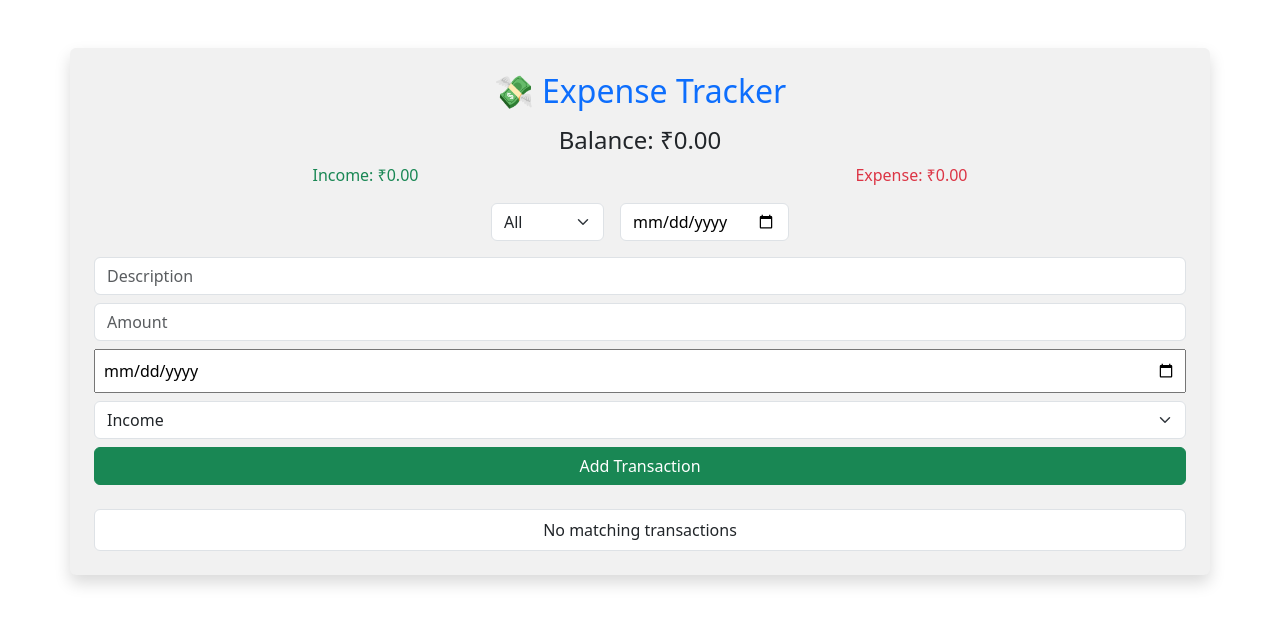
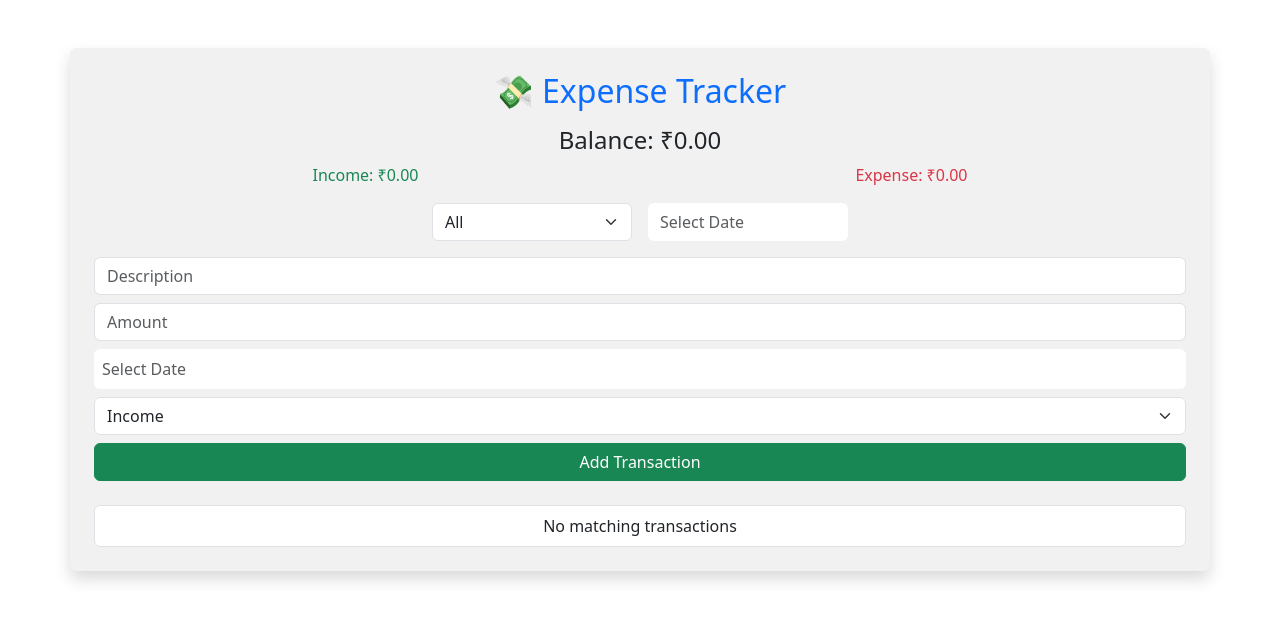
Before and after one commit to karthickavis/expense-tracker-app, a React (Create React App) app: page / in a window 1280 px wide. Shown: the top 624 px of the page. Built offline with nearby package versions, Linux system fonts and the light colour scheme.

Commit message:
date input update

```diff
--- /dev/null
+++ b/src/App.css
@@ -0,0 +1,3 @@
+.filter-date{
+    border: 2px solid black;
+}
--- a/src/components/Filters.js
+++ b/src/components/Filters.js
@@ -13,31 +13,25 @@ const Filters = () => {
   };
 
   return (
-    <div className="d-flex gap-3 justify-content-center my-3">
-      <select className="form-select w-auto" onChange={handleTypeChange}>
+ <div className="d-flex  gap-3 justify-content-center my-3">
+  <select className="form-select w-50 w-sm-auto" style={{maxWidth:'200px'}} onChange={handleTypeChange}>
     <option value="All">All</option>
     <option value="income">Income</option>
     <option value="expense">Expense</option>
   </select>
+
   <input
-        type="date"
-        className="form-control w-auto"
-       style={{
-    color: "#000",
-    background: "#fff",
-    opacity: 1,
-    display: "block"
-  }}
+    type="text"
+    className="form-control w-50 w-sm-auto"
+    style={{ border: "none", outline: "none",maxWidth:'200px' }}
     onFocus={(e) => (e.target.type = "date")}
-  onBlur={(e) => {
-    if (!e.target.value) e.target.type = "text";
-  }}
-
+    onBlur={(e) => !e.target.value && (e.target.type = "text")}
     placeholder="Select Date"
     onChange={handleDateChange}
     value={state.filter.date}
   />
 </div>
+
   );
 };
 
--- a/src/components/TransactionForm.js
+++ b/src/components/TransactionForm.js
@@ -61,11 +61,17 @@ const TransactionForm = () => {
         required
       />
       <input
-        type="date"
-        className="w-100 p-2 mb-2"
+        type="text"
+        className=" form-control w-100 p-2 mb-2"
+          style={{ border: "none", outline: "none" }}
+
   placeholder="Select Date"
         value={date}
         onChange={(e) => setDate(e.target.value)}
+        onFocus={(e) => (e.target.type = "date")}
+  onBlur={(e) => {
+    if (!e.target.value) e.target.type = "text";
+  }}
         required
       />
       <select
```
Lines whose indentation alone changed are shown as unchanged.
